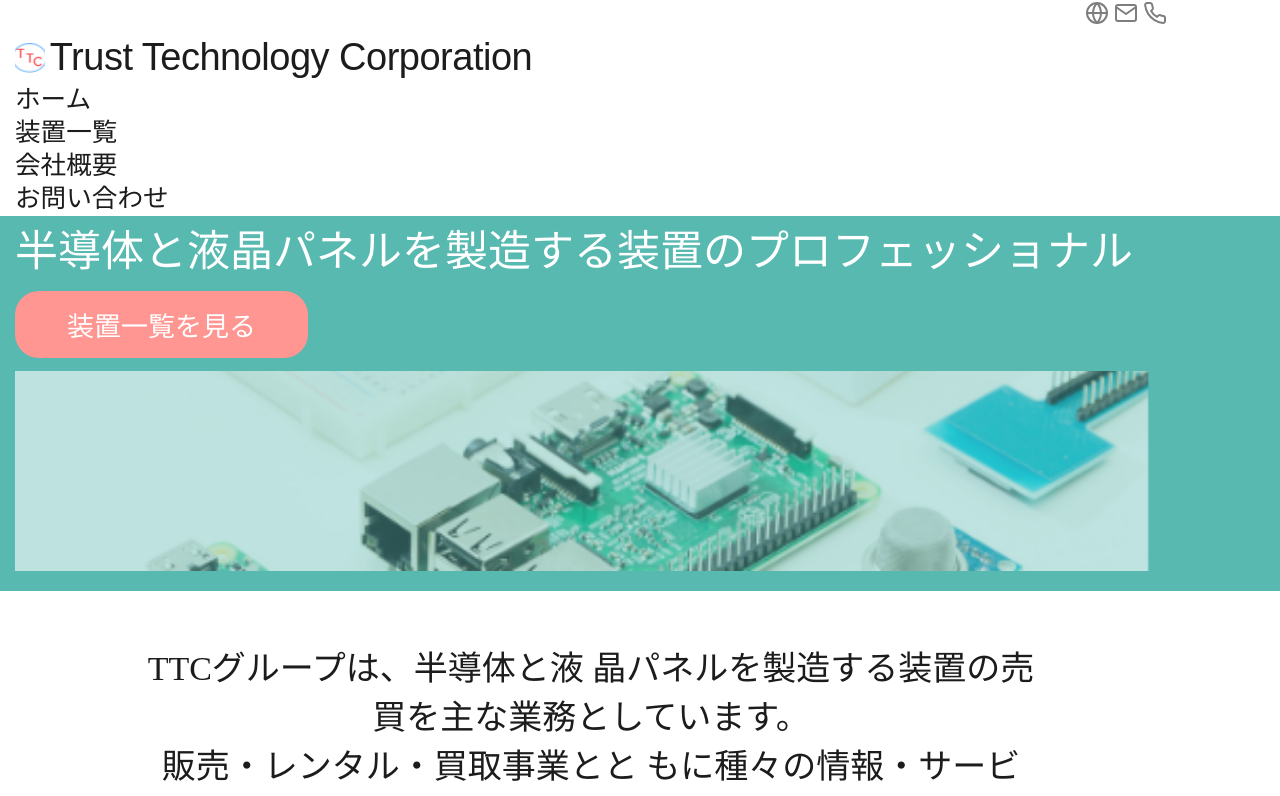
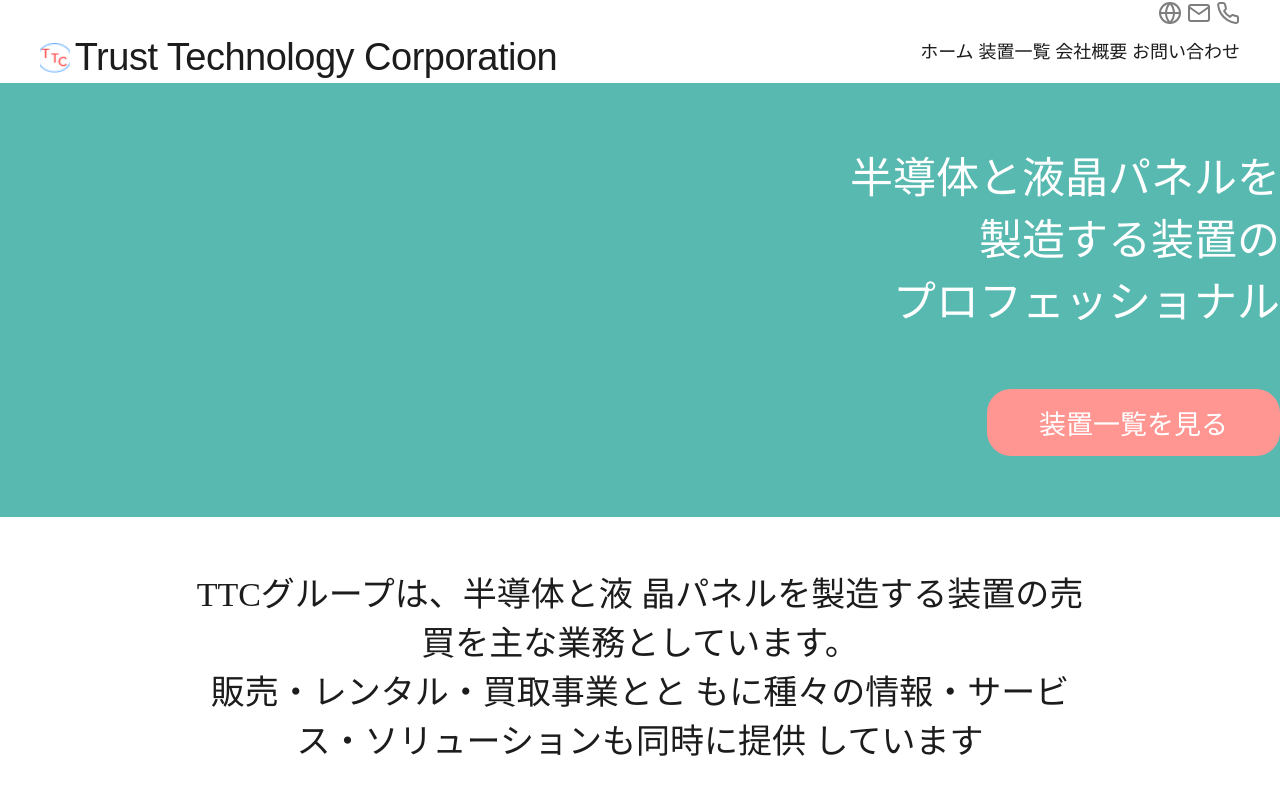
Before and after one commit to satoshi-create/TTC_re, a Next.js app: page / in a window 1280 px wide. Shown: the top 796 px of the page. Built offline with nearby package versions, Linux system fonts and the light colour scheme.

Commit message:
Headerコンポーネントにレスポンシブデザインのスタイルを追加

```diff
--- a/components/Header.js
+++ b/components/Header.js
@@ -42,8 +42,8 @@ const Header = () => {
               <Menu className={styles.menuIcon} />
             </button>
           </div>
+        <NavLinks />
         </nav>
-        <NavLinks />
       </div>
     </section>
   );
--- a/components/Hero.js
+++ b/components/Hero.js
@@ -7,11 +7,11 @@ const Hero = () => {
   return (
     <section className={`parts-grid ${styles.bcg}`}>
         <h1 className={styles.catch}>
-          半導体と液晶パネルを製造する装置のプロフェッショナル
+          半導体と液晶パネルを<br/>製造する装置の<br/>プロフェッショナル
         </h1>
 
         <Button value={{ path: "/", name: "装置一覧を見る" }} />
-        <figure>
+        {/* <figure>
           <Image
             src="/hero.png"
             width={250}
@@ -19,7 +19,7 @@ const Hero = () => {
             className={styles.heroImg}
             alt="hero-image"
           />
-        </figure>
+        </figure> */}
     </section>
   );
 };
--- a/components/NavLinks.js
+++ b/components/NavLinks.js
@@ -10,7 +10,7 @@ const NavLinks = () => {
         const { path, name } = item;
         return (
           <li key={i}>
-            <Link href={path}>{name}</Link>
+            <Link href={path} className={styles.name}>{name}</Link>
           </li>
         );
       })}
--- a/styles/Hero.module.css
+++ b/styles/Hero.module.css
@@ -1,6 +1,15 @@
 .bcg {
   background-color: var(--primary-green-01);
-  height: 375px;
+  height: 434px;
+  display: flex;
+  flex-direction: column;
+  justify-content: center;
+  align-items: flex-end;
+  text-align: right;
+  width: 6;
+}
+.catch {
+  margin-bottom: 60px;
 }
 .catch {
   font-family: var(--catch-font);
--- a/styles/Links.module.css
+++ b/styles/Links.module.css
@@ -2,7 +2,12 @@
   display: none;
 }
 @media screen and (min-width: 768px) {
-.navPc {
-  display: block;
+  .navPc {
+    display: flex;
+    column-gap: 0.3rem;
+  }
+  .name {
+    font-family: var(--section-title-font);
+    font-size: clamp(0.9375rem, 0.375rem + 1.1719vw, 1.125rem);
+  }
 }
-}
--- a/styles/globals.css
+++ b/styles/globals.css
@@ -48,7 +48,7 @@ button {
 
 .parts-grid {
   display: grid;
-  grid-template-columns: 15px min(calc(100vw - (5vw * 2)), 1200px) 15px;
+  grid-template-columns: 1fr min(calc(100vw - (3vw * 2)), 1200px) 1fr;
 }
 
 .parts-grid > * {
```
